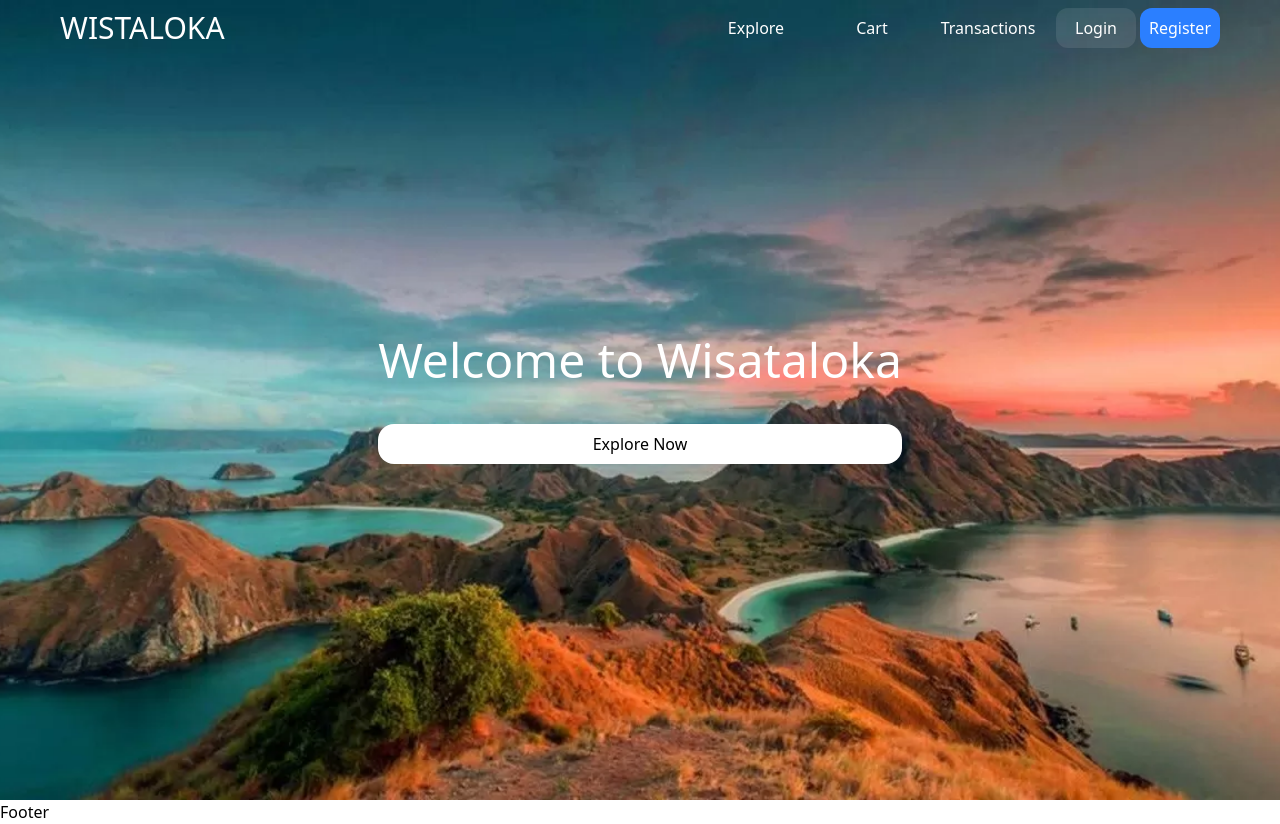
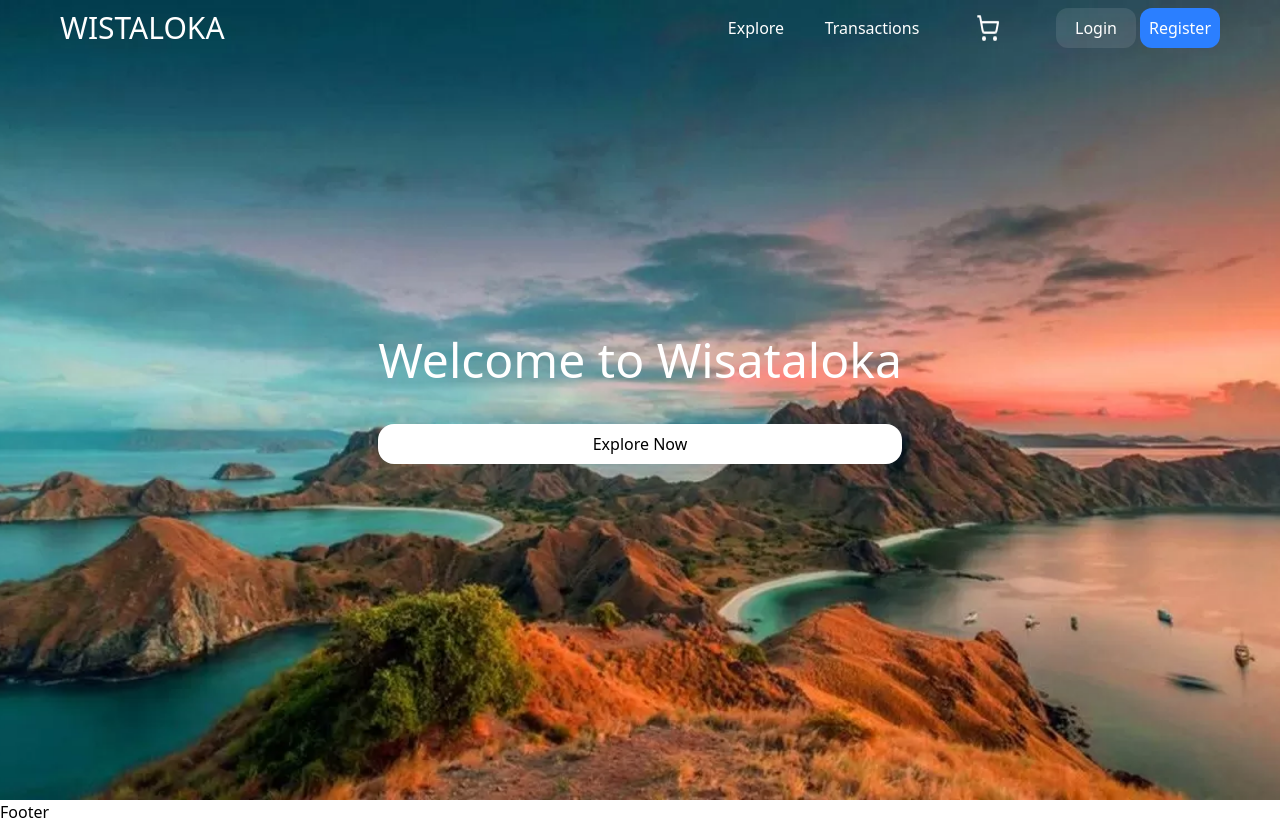
Before and after one commit to Ikwancfx7/wisataloka-travel-app, a React (Vite) app: page / in a window 1280 px wide. Built offline with nearby package versions, Linux system fonts and the light colour scheme; no server answers.

Commit message:
membuat tampilan cart dengan icon dan menambahkan tanda di atas cart

```diff
--- a/src/components/Navbar.jsx
+++ b/src/components/Navbar.jsx
@@ -1,10 +1,12 @@
 import { Link } from "react-router-dom";
 // import { logoutUser } from "../api/AuthApi";
 import { useAuth } from "../contexts/AuthContext";
-import NavProfile from "../components/NavProfile"
+import NavProfile from "../components/NavProfile";
+import { useCart } from "../contexts/CartContext";
 
 const Navbar = ({isLandingPage}) => {
     const { token, loading } = useAuth();
+    const { totalQuantity } = useCart();
 
     return (
         <div className={`flex flex-row justify-between items-center w-full px-7 md:px-13 lg:px-15 py-2 ${isLandingPage ? "absolute text-white":"bg-white text-black shadow"}`}>
@@ -17,12 +19,20 @@ const Navbar = ({isLandingPage}) => {
                 <Link to="/activities" className="button-nav">
                     Explore
                 </Link>
-                <Link to="/cart" className="button-nav">
-                    Cart
-                </Link>
                 <Link to="/transactions" className="button-nav">
                     Transactions
                 </Link>
+                    {/* 🎯 Cart Icon + Badge */}
+                <div className="button-nav">
+                    <Link to="/cart" className="relative">
+                        <img src={isLandingPage ? "/images/shopping-cart_white.png" : "/images/shopping-cart.png"} alt="Icon Cart" className="w-6 h-7" />
+                        {totalQuantity > 0 && (
+                            <span className="absolute -top-1 -right-2 bg-red-600 text-white text-xs font-bold px-2 py-0.5 rounded-full">
+                            {totalQuantity}
+                            </span>
+                        )}
+                    </Link>
+                </div>
                 {!token && !loading && (
                     <div className="flex flex-row gap-1">
                         <Link
```
